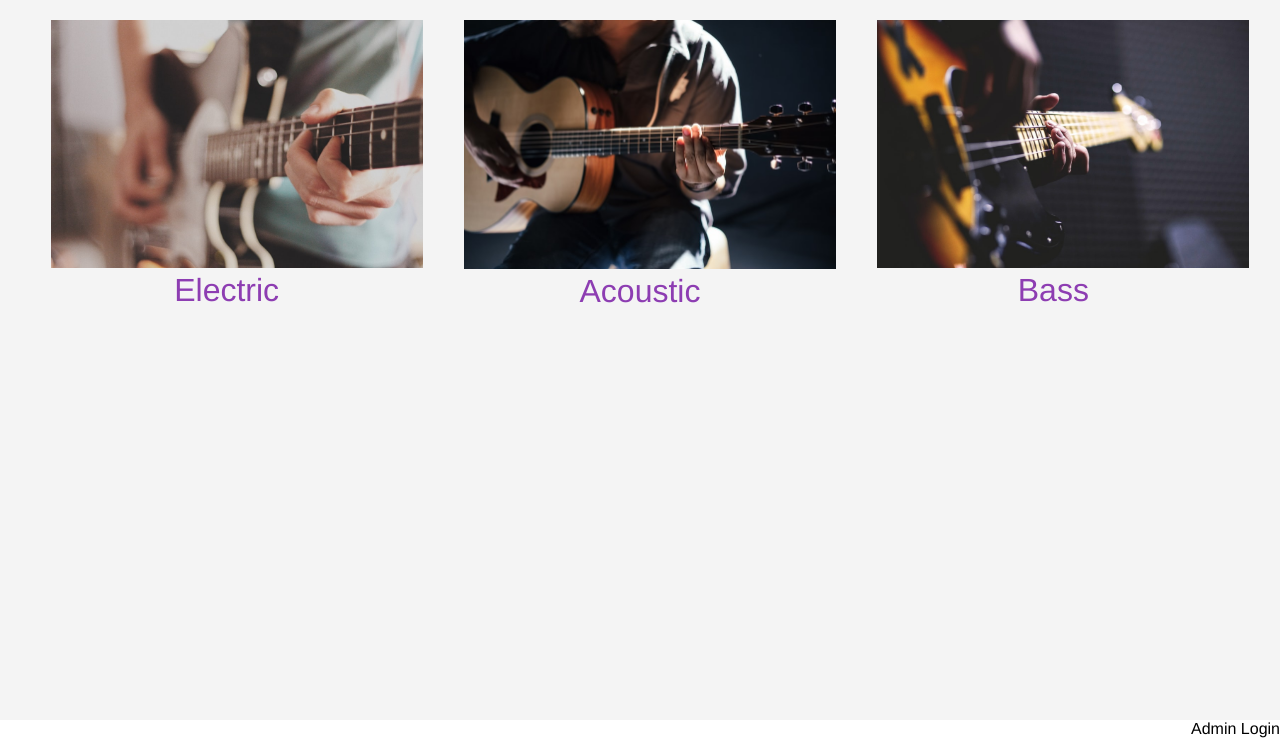
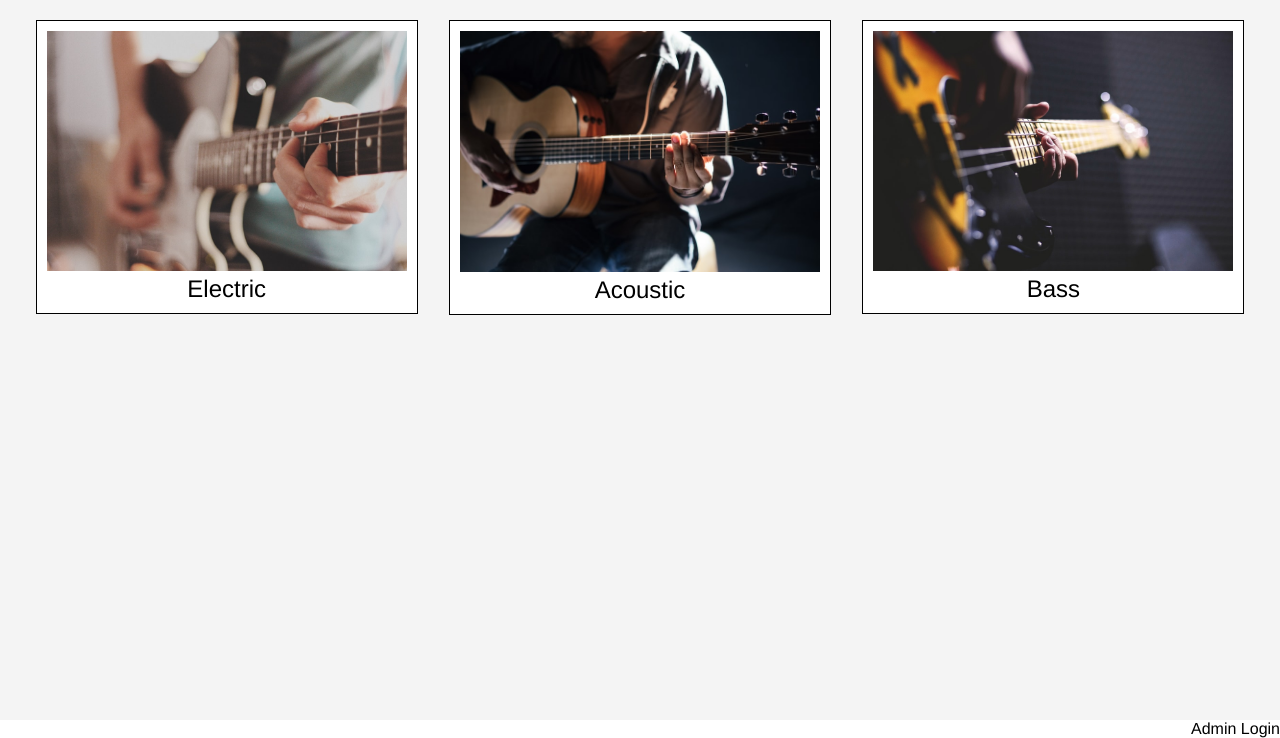
Before and after one commit to droomoord/guitar-webshop, a PHP site: page /browse.php in a window 1280 px wide. Shown: the part 74-812 px from the top of the page. Run offline with PHP 8.4, Linux system fonts and the light colour scheme; some libraries are stand-ins or nearby versions.

Commit message:
make landing page and browse.php responsive

```diff
--- a/assets/styles/sections/_browse.scss
+++ b/assets/styles/sections/_browse.scss
@@ -1,13 +1,20 @@
-
 #browse {
   .categories {
     width: 100%;
     display: flex;
+    flex-direction: column;
     justify-content: space-around;
     .category {
       perspective: 1000px;
-      width: 30%;
+      width: 100%;
       a {
+        background-color: white;
+        border: 1px solid black;
+        width: 75%;
+        max-width: 360px;
+        display: block;
+        margin: auto;
+        margin-bottom: 20px;
         padding: 10px;
         cursor: pointer;
         img {
@@ -19,18 +26,29 @@
           }
         }
         .title {
-          color: $secondary_color;
+          color: black;
           display: block;
           text-align: center;
-          font-size: 2em;
+          font-size: 1.5em;
         }
       }
     }
   }
 }
 
+@media screen and (min-width: 769px) {
+  .categories {
+    flex-direction: row !important;
+    .category {
+      a {
+        width: 90% !important;
+      }
+    }
+  }
+}
+
 #browse-results {
-  .breadcrumb{
+  .breadcrumb {
     display: block;
     margin-bottom: 10px;
   }
@@ -41,9 +59,9 @@
     margin-bottom: 15px;
     padding: 15px;
     display: flex;
-    small{
+    small {
       color: $secondary_color;
-      &:hover{
+      &:hover {
         text-decoration: underline;
       }
     }
--- a/assets/styles/style.css
+++ b/assets/styles/style.css
@@ -115,6 +115,10 @@
   display: -webkit-box;
   display: -ms-flexbox;
   display: flex;
+  -webkit-box-orient: vertical;
+  -webkit-box-direction: normal;
+      -ms-flex-direction: column;
+          flex-direction: column;
   -ms-flex-pack: distribute;
       justify-content: space-around;
 }
@@ -122,10 +126,17 @@
 #browse .categories .category {
   -webkit-perspective: 1000px;
           perspective: 1000px;
-  width: 30%;
+  width: 100%;
 }
 
 #browse .categories .category a {
+  background-color: white;
+  border: 1px solid black;
+  width: 75%;
+  max-width: 360px;
+  display: block;
+  margin: auto;
+  margin-bottom: 20px;
   padding: 10px;
   cursor: pointer;
 }
@@ -144,10 +155,22 @@
 }
 
 #browse .categories .category a .title {
-  color: #8D3DB2;
+  color: black;
   display: block;
   text-align: center;
-  font-size: 2em;
+  font-size: 1.5em;
+}
+
+@media screen and (min-width: 769px) {
+  .categories {
+    -webkit-box-orient: horizontal !important;
+    -webkit-box-direction: normal !important;
+        -ms-flex-direction: row !important;
+            flex-direction: row !important;
+  }
+  .categories .category a {
+    width: 90% !important;
+  }
 }
 
 #browse-results .breadcrumb {
```
Also changed, not shown: other parts of assets/styles/style.css (+26 -3 lines), assets/styles/sections/_landing.scss (+25 -8 lines), 1 other file.
